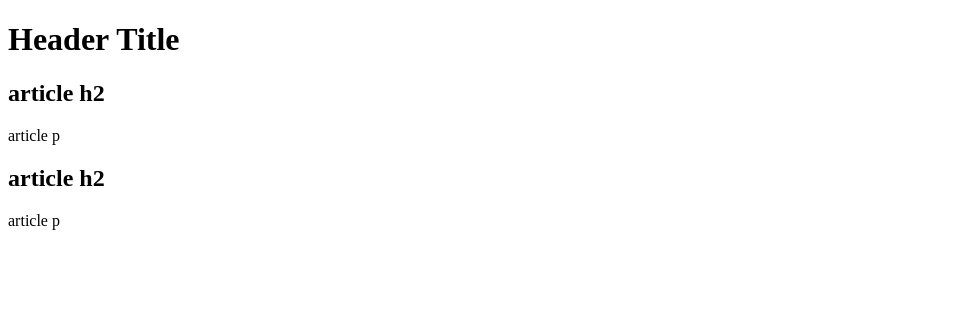
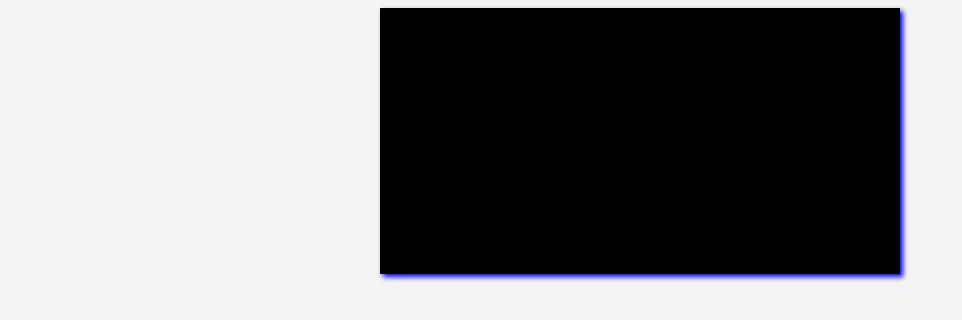
Before and after one commit to kauacovre/portfolio, a plain HTML site: page index.html in a window 1280 px wide. Shown: the whole page, without its empty margins (0-962 px from the left). Drawn offline with Linux system fonts and the light colour scheme.

Commit message:
Start the design

```diff
--- /dev/null
+++ b/estilos/style.css
@@ -0,0 +1,16 @@
+{
+    font-family: Arial, sans-serif;
+    font-size: 16px;
+}
+
+body {
+    background-color: #f4f4f4;
+}
+
+main {
+    background-color: black;
+    width: 500px;
+    margin: auto;
+    padding: 10px;
+    box-shadow: 3px 3px 5px blue;
+}
--- a/index.html
+++ b/index.html
@@ -4,6 +4,7 @@
     <meta charset="UTF-8">
     <meta name="viewport" content="width=device-width, initial-scale=1.0">
     <title>Git e GitHub</title>
+    <link rel="stylesheet" href="estilos/style.css">
 </head>
 <body>
     <main>
```
